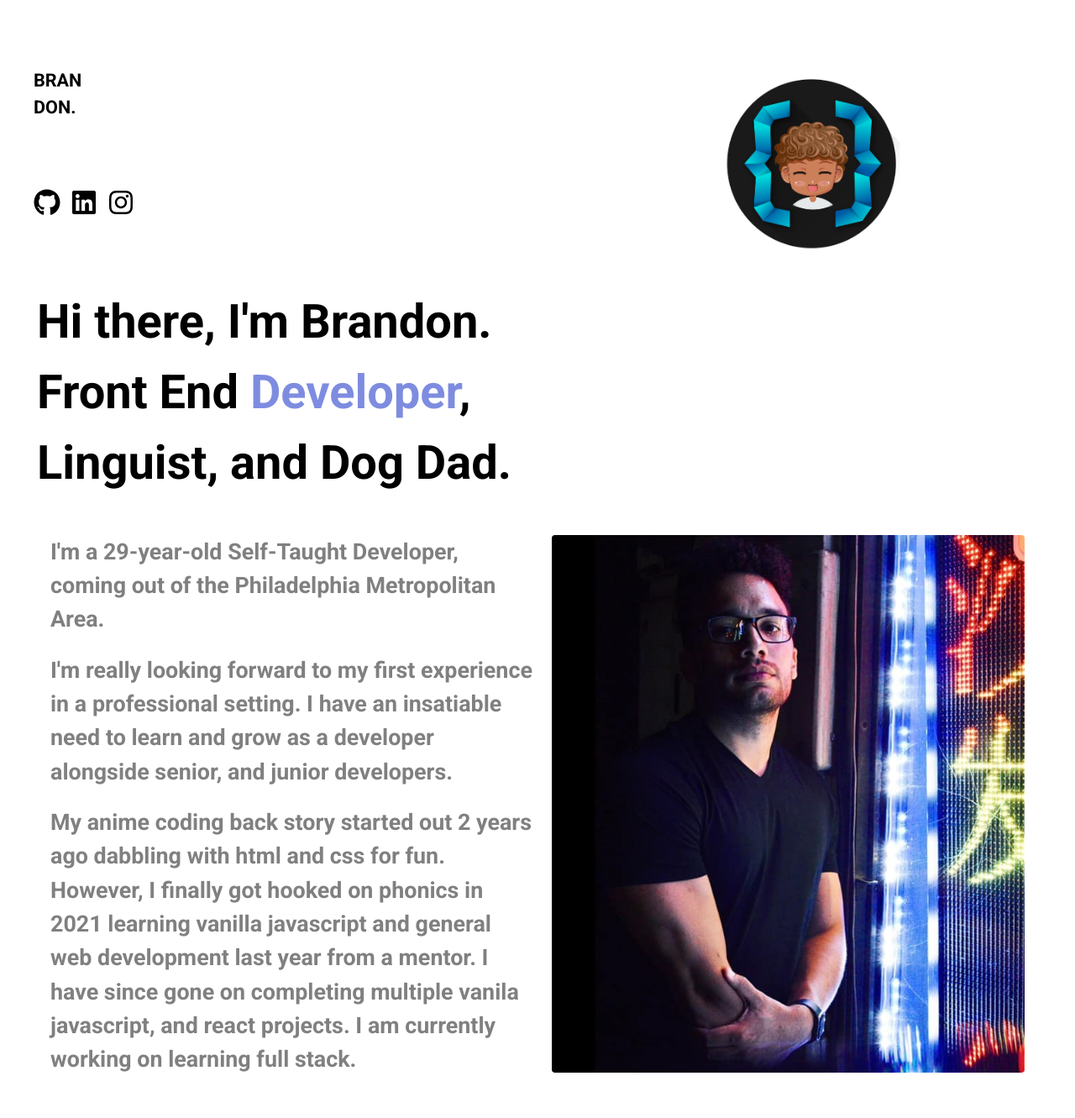
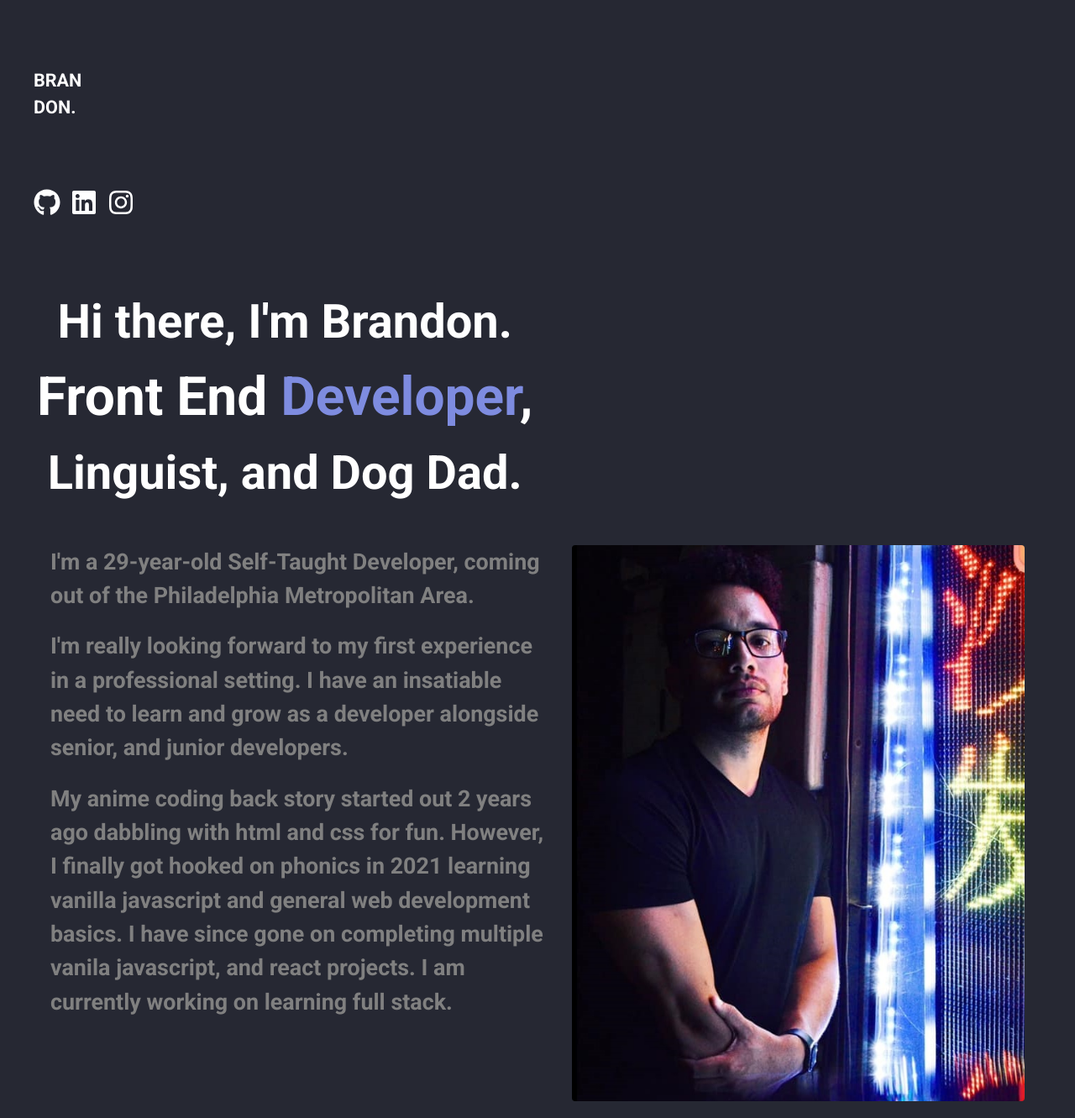
Before and after one commit to BrandonCarp/portfolio, a React (Create React App) app: page / in a window 1280 px wide. Shown: the whole page at 84% size. Before the commit the page ends 1301 px from the top, so only its background shows below. Built offline with nearby package versions, Linux system fonts and the light colour scheme.

Commit message:
more tailwind updates

```diff
--- a/src/Components/Header.js
+++ b/src/Components/Header.js
@@ -3,35 +3,42 @@ import { FaGithub } from "react-icons/fa";
 import { FaLinkedin } from "react-icons/fa";
 import { FaInstagram } from "react-icons/fa";
 import myImage from "./imgs/me.jpg";
-import myLogo from "./imgs/lightlogo.png";
 
 const Header = () => {
   return (
-    <header className="relative container mx-auto">
-      <div className="flex flex-col items-center mt-20 md:items-start">
+    <header className="relative container mx-auto ">
+      <div className="flex flex-col items-center  mt-20 md:items-start">
         <div className="flex flex-col  ">
-          <div className=" mb-[5rem] flex flex-col items-center md:items-start">
+          <div className=" mb-[5rem] flex flex-col items-center   md:items-start">
             <h1 className="font-bold text-l  md:text-base">BRAN</h1>
             <h1 className="font-bold text-l  md:text-base">DON.</h1>
           </div>
-          <div className="invisible absolute  ml-[50rem]  lg:visible">
-            <img className="w-[15rem] " src={myLogo} alt="coding" />
-          </div>
+          <div className="invisible absolute  lg:ml-[40rem] xl:ml-[50rem]  lg:visible"></div>
           <div className="mb-5">
             <div className=" flex flex-row  justify-center  md:justify-start space-x-3 mb-20">
               <a className="" href="https://github.com/BrandonCarp">
-                <FaGithub size="2rem" className="hover:text-secondaryPurple" />
+                <FaGithub
+                  size="2rem"
+                  className="transition ease-in-out delay-150  hover:text-secondaryPurple hover:-translate-y-1 hover:scale-110 duration-300"
+                />
               </a>
               <a href="#">
-                <FaLinkedin size="2rem" className="hover:text-linkedInColor" />
+                <FaLinkedin
+                  size="2rem"
+                  className="transition ease-in-out delay-150  hover:text-linkedInColor hover:-translate-y-1 hover:scale-110 duration-300"
+                />
               </a>
               <a href="https://www.instagram.com/bcarpol/">
-                <FaInstagram size="2rem" className="hover:text-secondaryPink" />
+                <FaInstagram
+                  size="2rem"
+                  className="transition ease-in-out delay-150  hover:text-secondaryPink hover:-translate-y-1 hover:scale-110 duration-300"
+                />
               </a>
             </div>
-            <div className="flex flex-col items-center p-1 font-bold text-md md:text-xl md:items-start">
+            {/* <div className="flex flex-col items-center  justify-center p-1 font-bold  text-md md:text-xl md:items-start "> */}
+            <div className="flex flex-col items-center   p-1 font-bold   text-md md:text-l lg:text-xl  ">
               <h1 className="">Hi there, I'm Brandon.</h1>
-              <h1 className="">
+              <h1 className="text-spsml md:text-spmd lg:text-spl">
                 Front End
                 <span className="text-secondaryPurple"> Developer</span>,
               </h1>
@@ -53,10 +60,10 @@ const Header = () => {
             <p>
               My anime coding back story started out 2 years ago dabbling with
               html and css for fun. However, I finally got hooked on phonics in
-              2021 learning vanilla javascript and general web development last
-              year from a mentor. I have since gone on completing multiple
-              vanila javascript, and react projects. I am currently working on
-              learning full stack.
+              2021 learning vanilla javascript and general web development
+              basics. I have since gone on completing multiple vanila
+              javascript, and react projects. I am currently working on learning
+              full stack.
             </p>
           </div>
           <div className=" ">
--- a/src/index.css
+++ b/src/index.css
@@ -8,5 +8,7 @@
 @layer base {
   html {
     font-family: Roboto;
+    background-color: #262833;
+    color: white;
   }
 }
--- a/tailwind.config.js
+++ b/tailwind.config.js
@@ -24,9 +24,12 @@ module.exports = {
         sm: ".875rem",
         base: "1.35rem",
         baselg: "1.68rem",
-        md: "2rem",
-        l: "2.5rem",
+        md: "2.5rem",
+        l: "2.8rem",
         xl: "3.5rem",
+        spsml: "3rem",
+        spmd: "3.5rem",
+        spl: "4rem",
       },
       width: {
         small: "5rem",
```
Also changed, not shown: src/Components/imgs/me.jpg.
